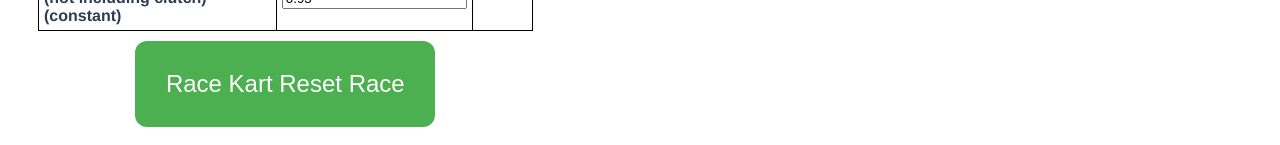
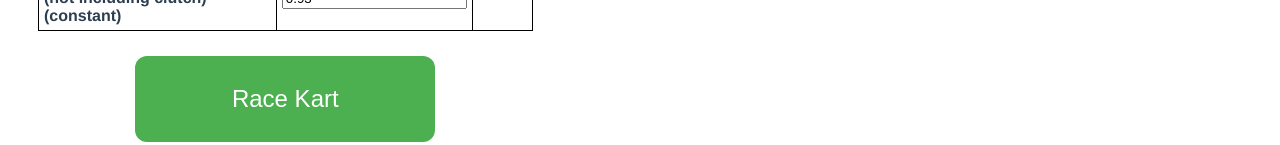
Before and after one commit to tulip781/race-simulation, a Vue app: page / in a window 1280 px wide. Shown: the part 921-1066 px from the top of the page. Built offline with nearby package versions, Linux system fonts and the light colour scheme.

Commit message:
race car

```diff
--- a/src/App.vue
+++ b/src/App.vue
@@ -77,7 +77,7 @@ and vehicle parameters (most importantly the Gear Ratio) on the performance of a
       </table>
       <LoadingButton v-if="race" @loaderMounted="sayHello"> </LoadingButton>
       <button @click="raceKart" class="race-button" v-bind:class="{ active: race, reset: !race }">
-        <p v-if="!race"> Race Kart {{buttonMessage}} </p>
+        <p v-if="!race"> Race Kart</p>
         <p v-else> {{buttonMessage}} </p>
       </button>
       <button @click="resetValues" class="reset-values" v-bind:class="{ active: race, reset: !race }">
@@ -461,6 +461,7 @@ table, th, td {
   border-collapse: collapse;
   padding: 25px;
 box-sizing: border-box;
+margin-bottom: 15px;
 }
 th, td {
   padding: 5px;
```
